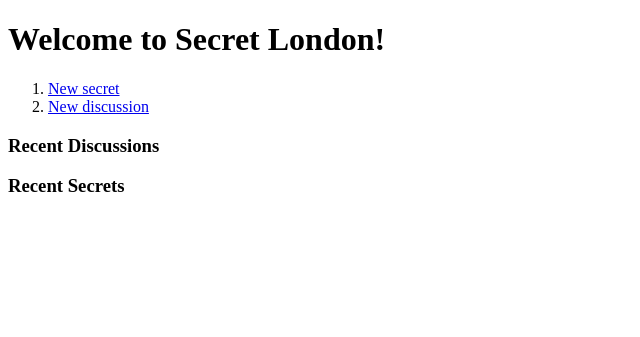
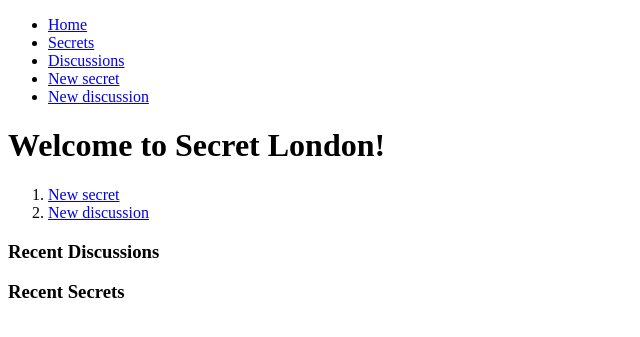
Before and after one commit to igorgue/secretapp, a Django app: page / in a window 1280 px wide. Shown: the top 337 px of the page, without its empty margins (0-640 px from the left). Run offline with Django 3.2, Linux system fonts and the light colour scheme; data that the repository does not hold is empty; parts of the project's set-up code (start-up, migrations or seed data) failed here and were passed over.

Commit message:
increased nav of site

```diff
--- a/discussion/urls.py
+++ b/discussion/urls.py
@@ -8,4 +8,5 @@ urlpatterns = patterns('',
     url(r'^discussion/(?P<pk>\d+)/edit/$', edit, name='edit_discussion'),
     url(r'^discussion/(?P<pk>\d+)/delete/$', delete, {'model': Discussion }, name='delete_discussion'),
     url(r'^discussion/(?P<pk>\d+)/', view, name='view_discussion'),
+    url(r'^discussions/', search, name='search_discussions'),
 )
--- a/discussion/views.py
+++ b/discussion/views.py
@@ -7,8 +7,10 @@ from forms import *
 from models import *
 
 def search(request):
-    # TODO: make solr
-    pass
+    # TODO: make solr search
+    return context_response(request, 'discussion/search.html', {
+                'discussions': Discussion.viewable.all().order_by('-created_at'),
+            })
 
 def view(request, pk):
     # view a discussion
--- a/secret/urls.py
+++ b/secret/urls.py
@@ -9,4 +9,5 @@ urlpatterns = patterns('',
     url(r'^secret/(?P<pk>\d+)/edit/$', edit, name='edit_secret'),
     url(r'^secret/(?P<pk>\d+)/delete/$', delete, {'model': Secret }, name='delete_secret'),
     url(r'^secret/(?P<pk>\d+)/', view, name='view_secret'),
+    url(r'^secrets/$', search, name='search_secrets'),
 )
--- a/templates/layout/base.html
+++ b/templates/layout/base.html
@@ -4,6 +4,7 @@
     {% include 'layout/head.html' %}
 </head>
 <body>
+    {% include 'layout/header.html' %}
     {% block content %}{% endblock %}
     {% include 'layout/footer.html' %}
 </body>
--- /dev/null
+++ b/templates/layout/header.html
@@ -0,0 +1,7 @@
+<ul>
+    <li><a href="{% url home %}">Home</a></li>
+    <li><a href="{% url search_secrets %}">Secrets</a></li>
+    <li><a href="{% url search_discussions %}">Discussions</a></li>
+    <li><a href="{% url new_secret %}">New secret</a></li>
+    <li><a href="{% url new_discussion %}">New discussion</a></li>
+</ul>
--- /dev/null
+++ b/templates/secret/render/comment.html
@@ -0,0 +1 @@
+<div><a href="{{secret.get_absolute_url}}">COMMENT: {{secret.title}}</a></div>
--- /dev/null
+++ b/templates/secret/render/list.html
@@ -0,0 +1 @@
+<div><a href="{{secret.get_absolute_url}}">LIST: {{secret.title}}</a><i>{{secret.description}}</i></div>
--- /dev/null
+++ b/templates/secret/render/photo.html
@@ -0,0 +1 @@
+<div><a href="{{secret.get_absolute_url}}">PHOTO: {{secret.title}}</a></div>
```
Also changed, not shown: secret/views.py (+7 -2 lines), templates/discussion/search.html (added, +12 -0 lines), templates/secret/search.html (added, +19 -0 lines), templates/secret/snippets/comment.html (deleted), templates/secret/snippets/list.html (deleted), templates/secret/snippets/photo.html (deleted).
